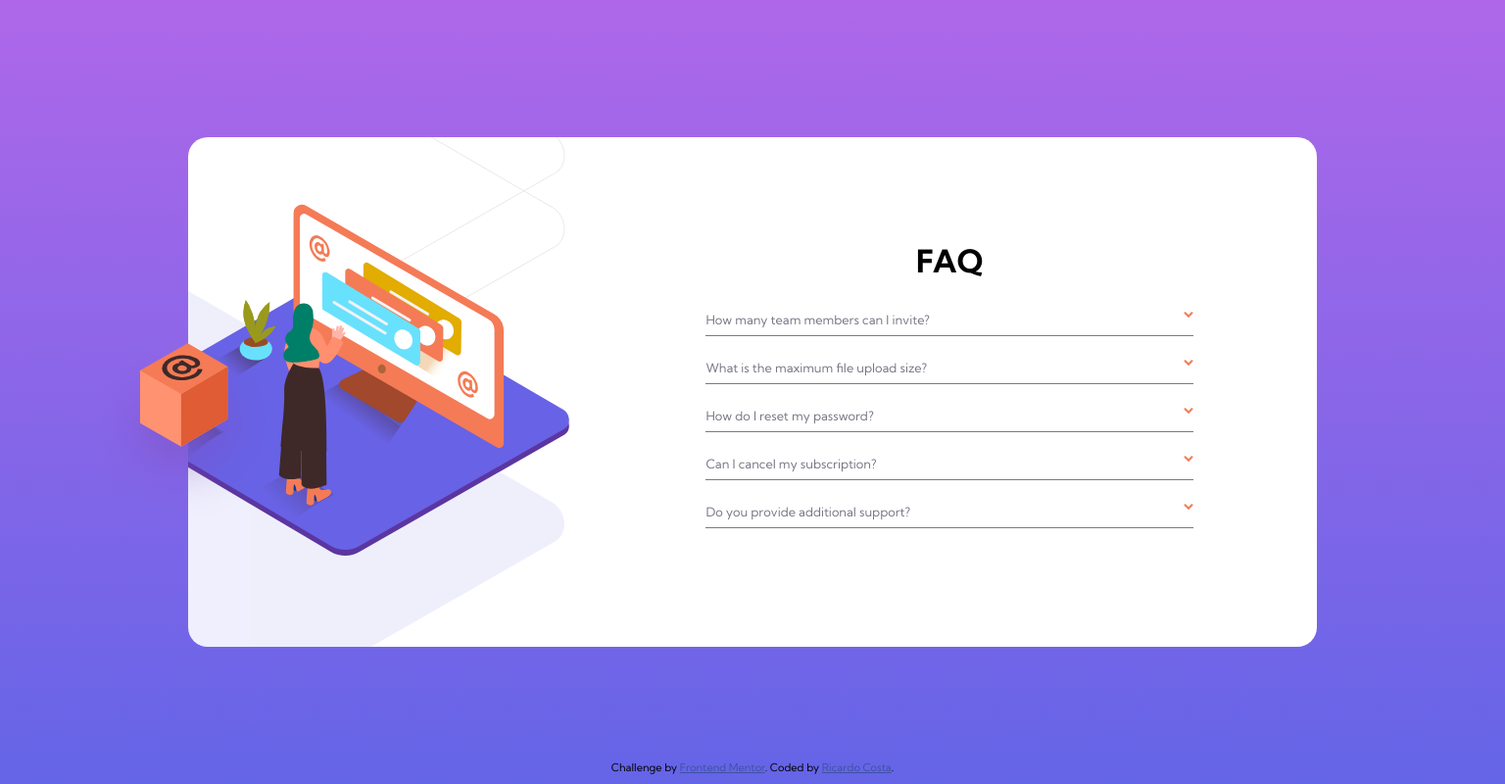
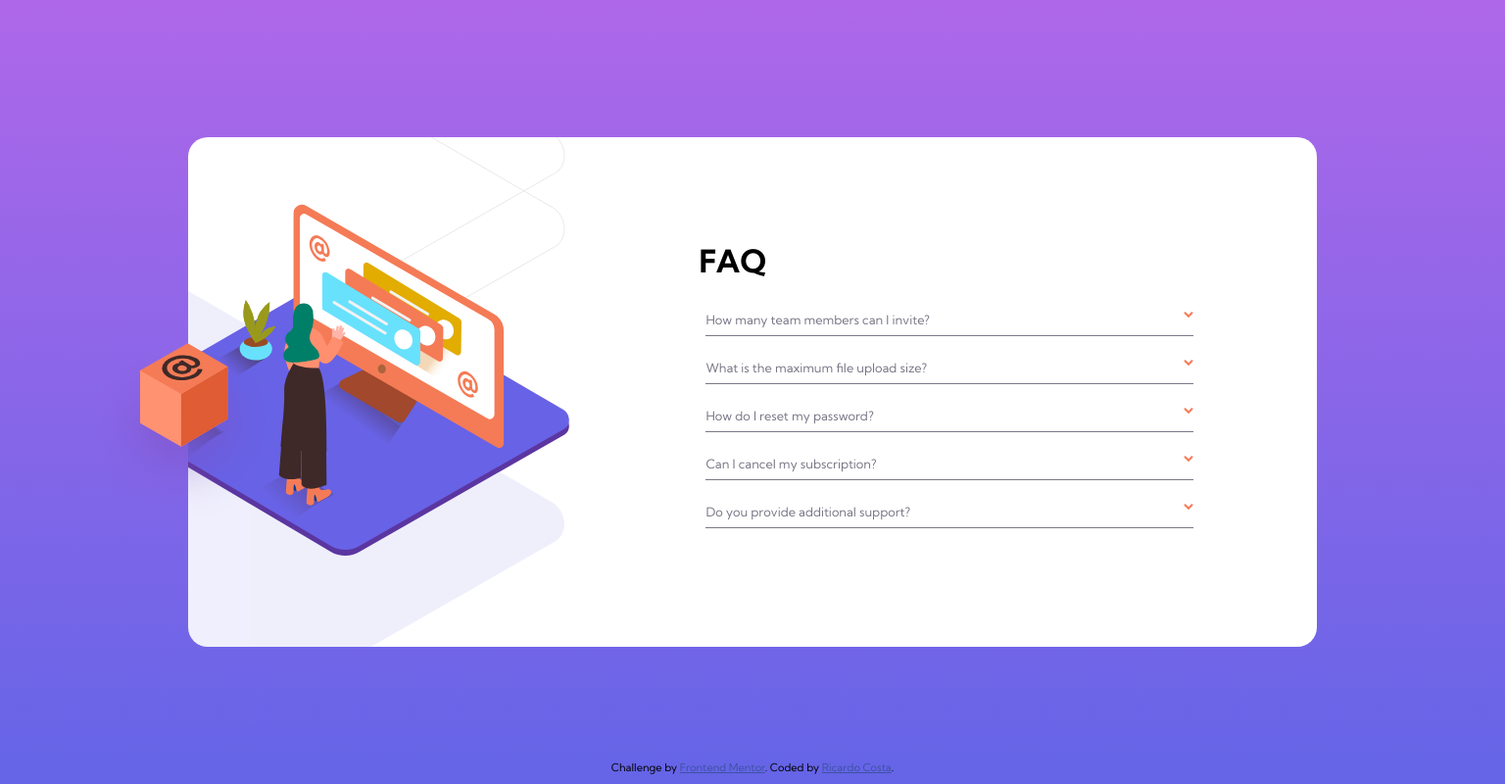
Before and after one commit to ricardocosta78/faq-accordion, a plain HTML site: page index.html in a window 1536 px wide. Shown: the whole page at 98% size. Drawn offline with Linux system fonts and the light colour scheme.

Commit message:
second commit

```diff
--- a/style.css
+++ b/style.css
@@ -82,7 +82,7 @@ body {
   left: -581px;
   z-index: 1;
 }
-.cubo{
+.cubo {
   display: none;
   position: absolute;
   top: 55%;
@@ -181,15 +181,16 @@ body {
     width: 75%;
   }
   .card-princ h1 {
-    margin: 4rem 0 2rem 0;
+    margin: 4rem 0 2rem 1.3rem;
+    justify-content: left;
   }
   .card .img .pattern {
     display: flex;
   }
-  .cubo{
+  .cubo {
     display: flex;
   }
-  .card-princ{
+  .card-princ {
     width: 80%;
     margin-left: 40px;
   }
```
Lines whose indentation alone changed are shown as unchanged.
